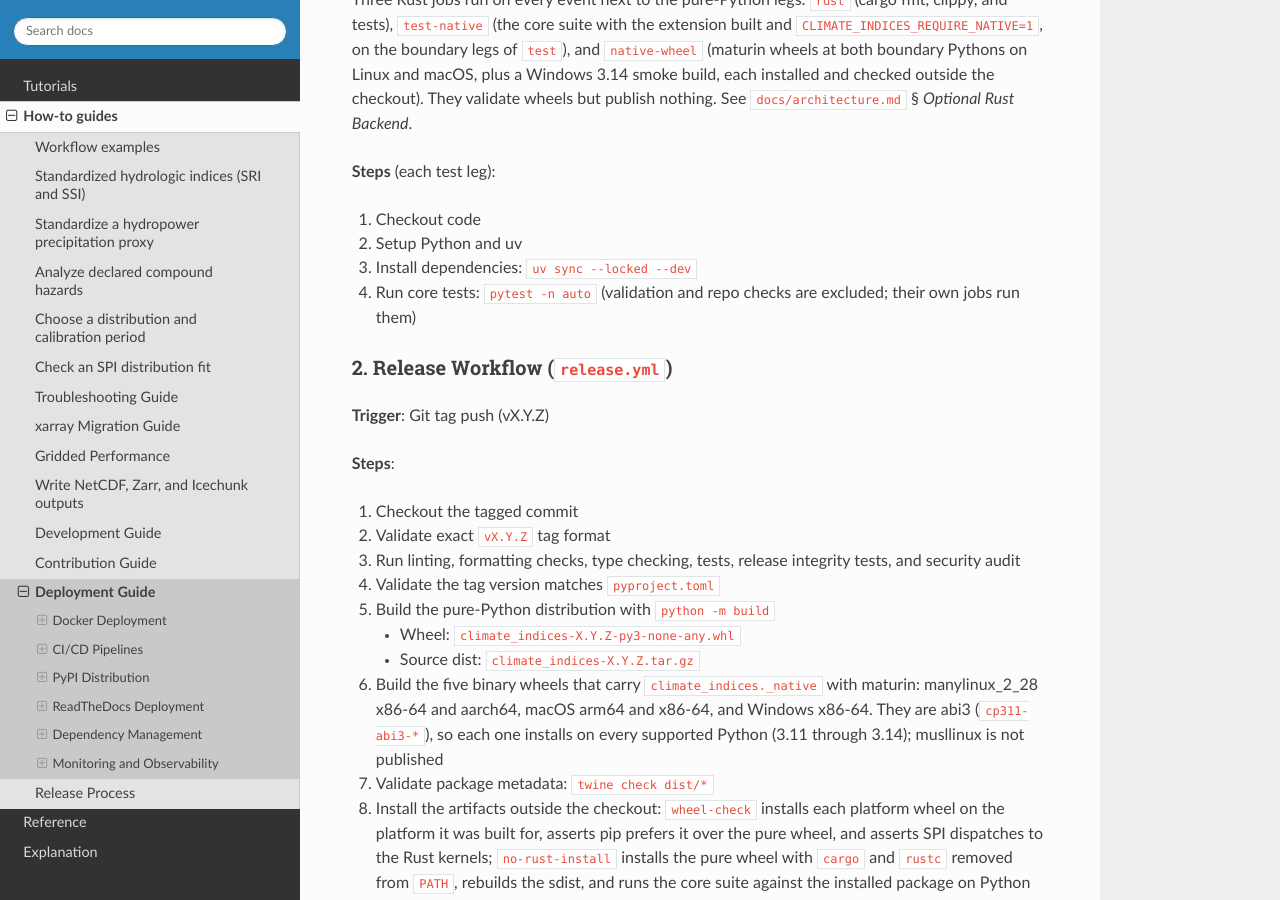
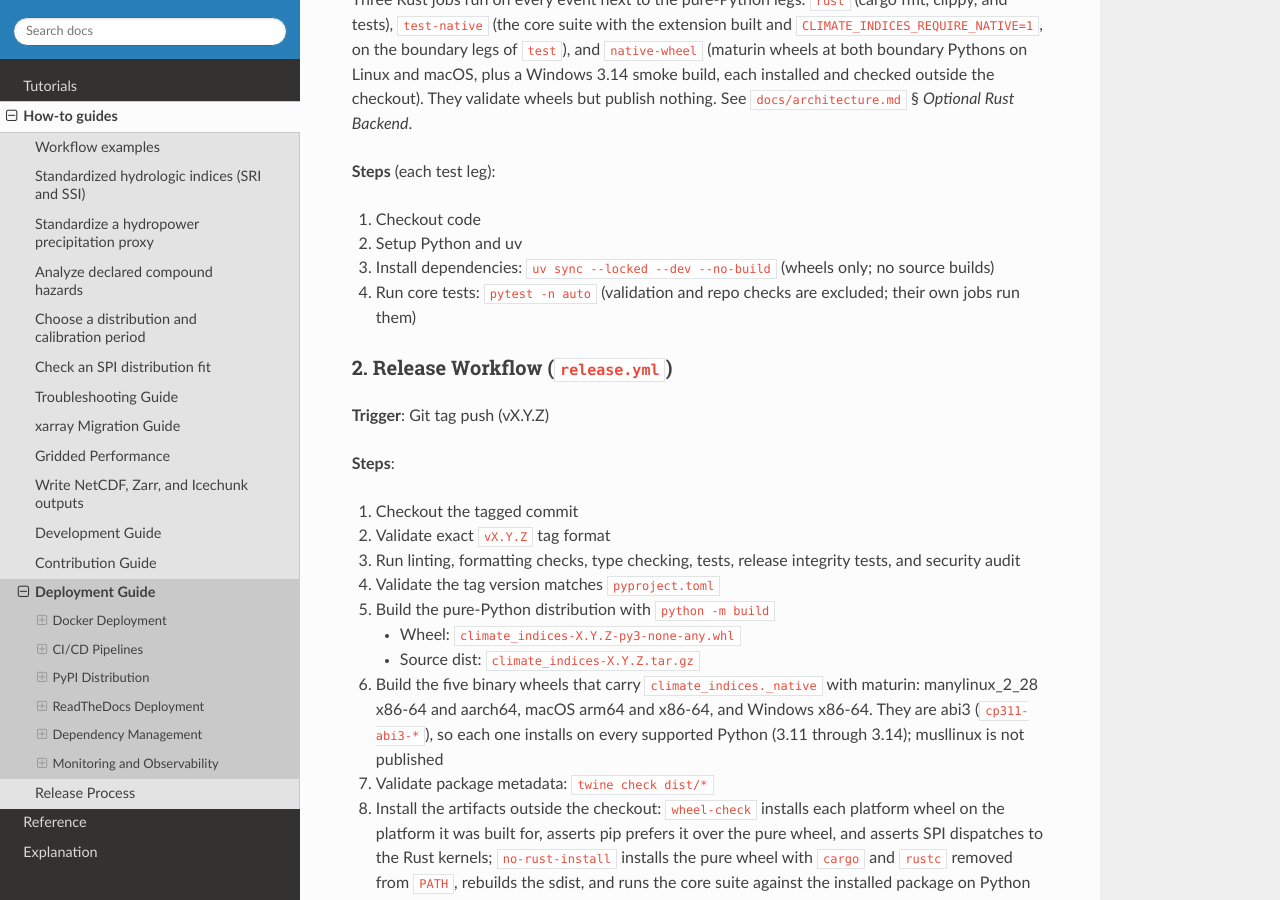
Before and after one commit to monocongo/climate_indices, a Sphinx documentation site: the page built from docs/deployment-guide.md, in a window 1280 px wide and 900 px high, scrolled down 1487 px. Built offline with Sphinx 7.4.7 and the Read the Docs theme 3.1.0, drawn with Linux system fonts in a browser that asks for light colours.

Commit message:
docs: address review finding — document wheel-only CI install
The test-leg install step is now `uv sync --locked --dev --no-build`; update
the deployment guide and architecture CI summary to match.

Finding: PRRT_kwDOBZ3L8c62OMSF
Review-Anchor: https://github.com/monocongo/climate_indices/pull/1575#discussion_r4539370097

```diff
--- a/docs/deployment-guide.md
+++ b/docs/deployment-guide.md
@@ -74,7 +74,8 @@ Backend*.
 **Steps** (each test leg):
 1. Checkout code
 2. Setup Python and uv
-3. Install dependencies: `uv sync --locked --dev`
+3. Install dependencies: `uv sync --locked --dev --no-build` (wheels only; no
+   source builds)
 4. Run core tests: `pytest -n auto` (validation and repo checks are excluded;
    their own jobs run them)
 
```
Also changed, not shown: docs/architecture.md (+1 -1 lines).
